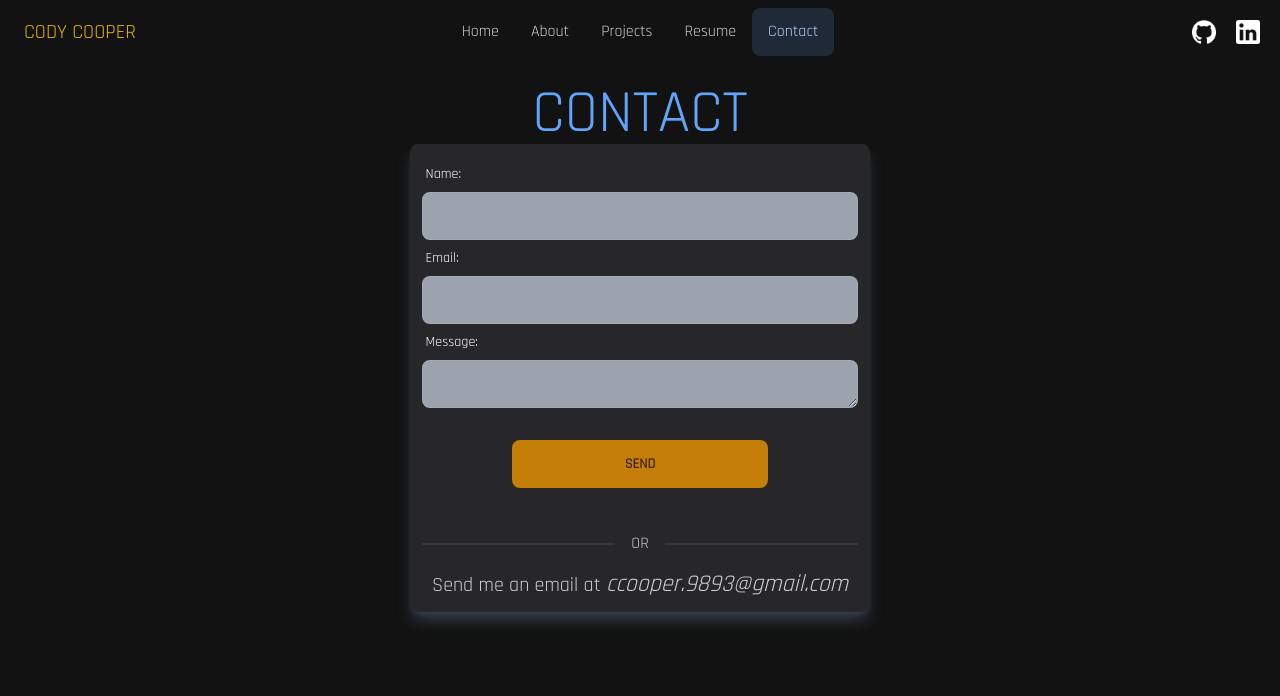
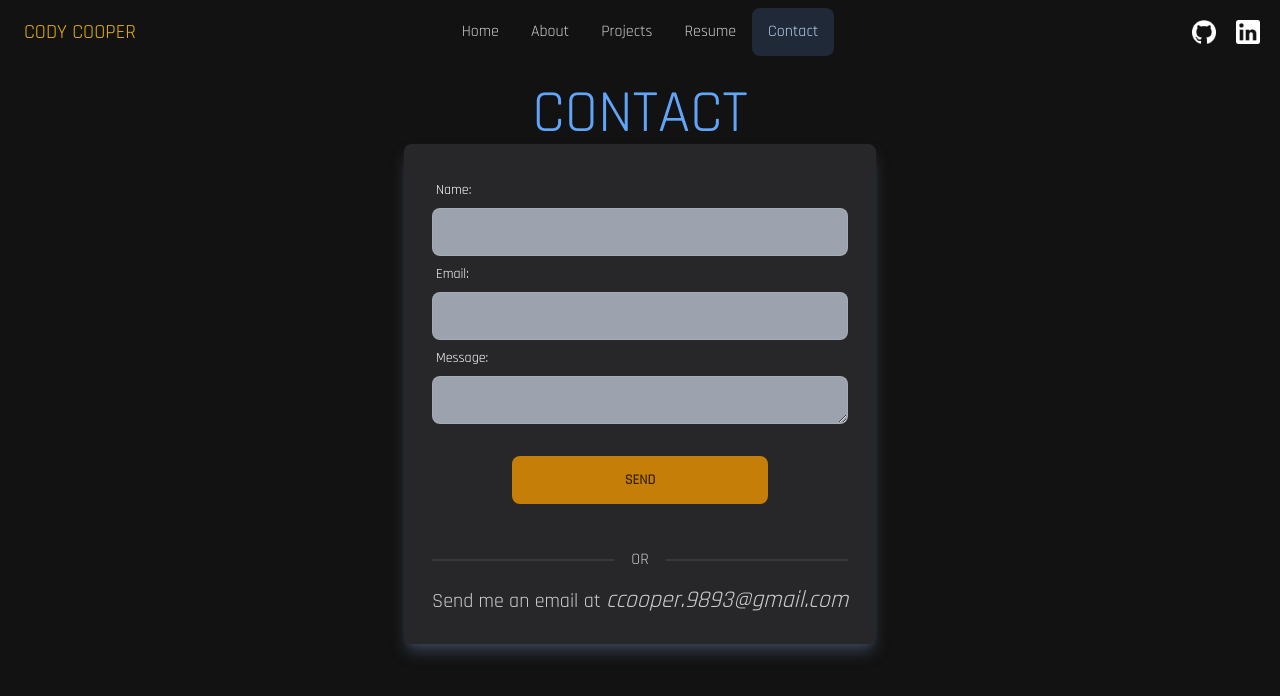
Before and after one commit to Ccooper9893/PortfolioV3, a React (Create React App) app: page / in a window 1280 px wide. Both pictures are taken after a click on the button "Contact". Shown: the top 696 px of the page. Built offline with nearby package versions, Linux system fonts and the light colour scheme.

Commit message:
Fixed contact form sizing

```diff
--- a/src/components/pages/Contact.js
+++ b/src/components/pages/Contact.js
@@ -84,14 +84,15 @@ export default function Contact() {
       <h1 className="text-center text-4xl lg:text-6xl text-blue-400 mt-5">
         CONTACT
       </h1>
-      <form ref={form} onSubmit={handleSubmit} className="w-3/5 m-auto flex justify-center mb-10 bg-gray">
+      <div className="flex justify-center">
+      <form ref={form} onSubmit={handleSubmit} className="m-auto mb-10 bg-gray">
         <motion.div
-          className="w-3/5 border-1 border-black shadow-lg shadow-gray-700 rounded-lg bg-zinc-800"
+          className="m-auto border-1 p-4 border-black shadow-lg shadow-gray-700 rounded-lg bg-zinc-800"
           animate={{ opacity: 1 }}
           initial={{ opacity: 0 }}
           transition={{ type: "spring", delay: 0.5 }}
         >
-          <div className="form-control justify-center max-w-lg p-3 text-center">
+          <div className="form-control justify-center p-3 text-center">
             <label className="label">
               <span className="label-text text-white">Name:</span>
             </label>
@@ -158,6 +159,7 @@ export default function Contact() {
           </div>
         </motion.div>
       </form>
+      </div>
     </div>
   );
 }
```
